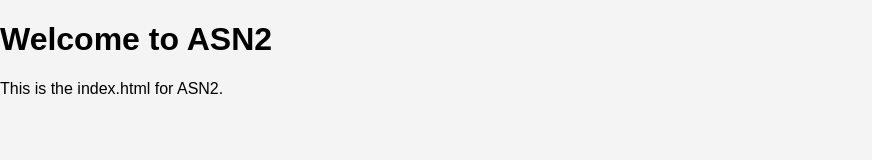
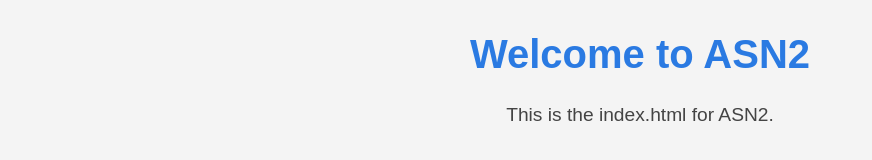
Before and after one commit to AdamRoMcDonald/Adam-M-CPSC2125, a plain HTML site: page ASN2/index.html in a window 1280 px wide. Shown: the whole page, without its empty margins (0-872 px from the left). Drawn offline with Linux system fonts and the light colour scheme.

Commit message:
Add styles for all HTML tags used in ASN2 index.html

```diff
--- a/ASN2/style.css
+++ b/ASN2/style.css
@@ -1,7 +1,27 @@
 /* ASN2 Stylesheet */
+html {
+    box-sizing: border-box;
+    font-size: 16px;
+}
+
 body {
     font-family: Arial, sans-serif;
     background-color: #f4f4f4;
     margin: 0;
     padding: 0;
+    color: #222;
 }
+
+h1 {
+    color: #2a7ae2;
+    text-align: center;
+    margin-top: 2rem;
+    font-size: 2.5rem;
+}
+
+p {
+    color: #444;
+    text-align: center;
+    font-size: 1.2rem;
+    margin-top: 1rem;
+}
```
